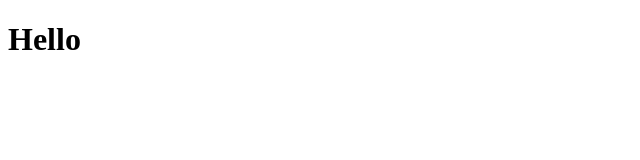
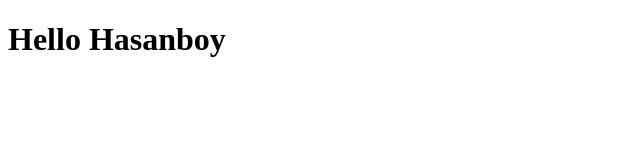
Before and after one commit to Blackhero97/Hasanboy, a plain HTML site: page index.html in a window 1280 px wide. Shown: the whole page, without its empty margins (0-640 px from the left). Drawn offline with Linux system fonts and the light colour scheme.

Commit message:
changed html 10

```diff
--- a/index.html
+++ b/index.html
@@ -7,6 +7,6 @@
     <title>Document</title>
 </head>
 <body>
-    <h1>Hello</h1>
+    <h1>Hello Hasanboy</h1>
 </body>
 </html>
```
